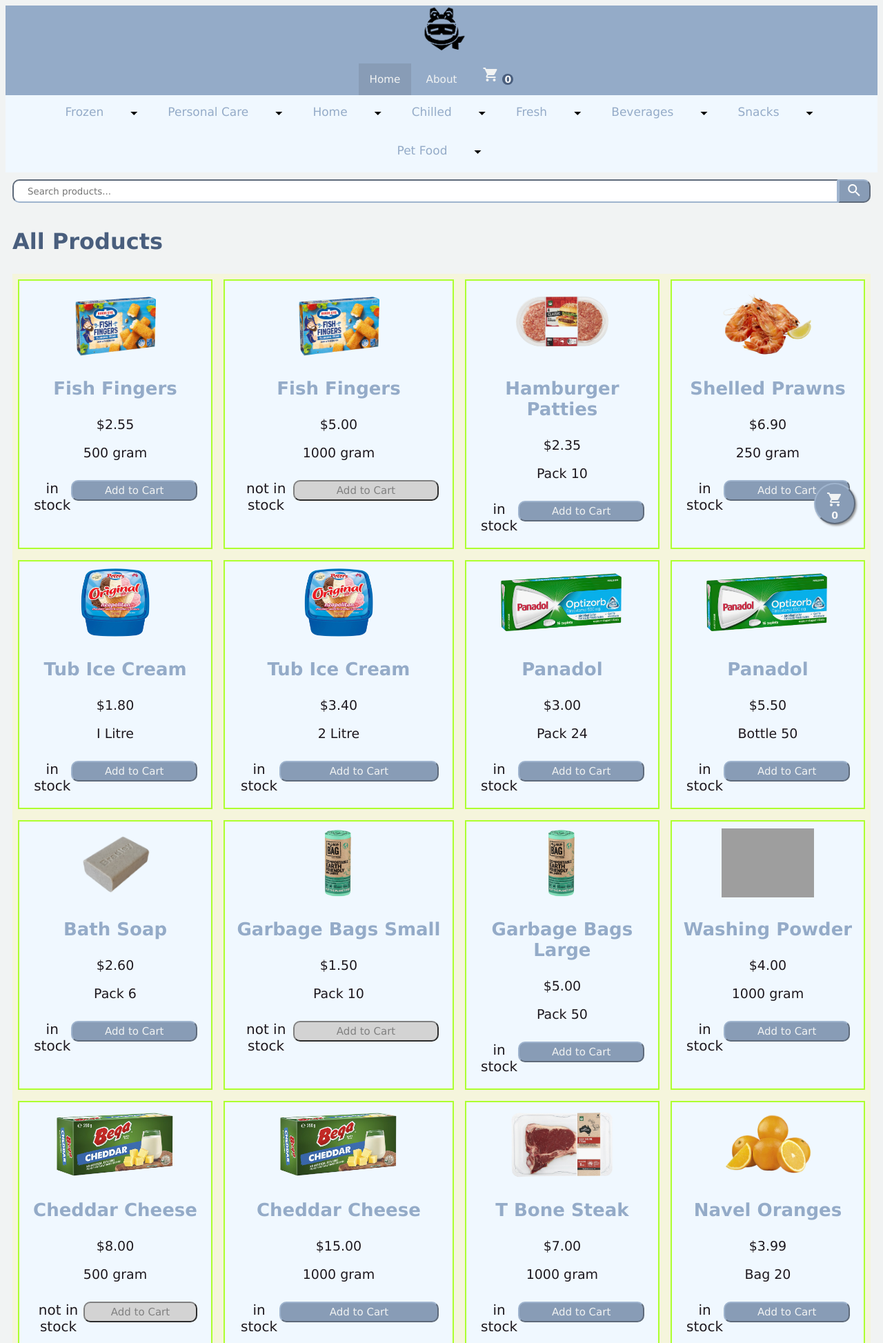
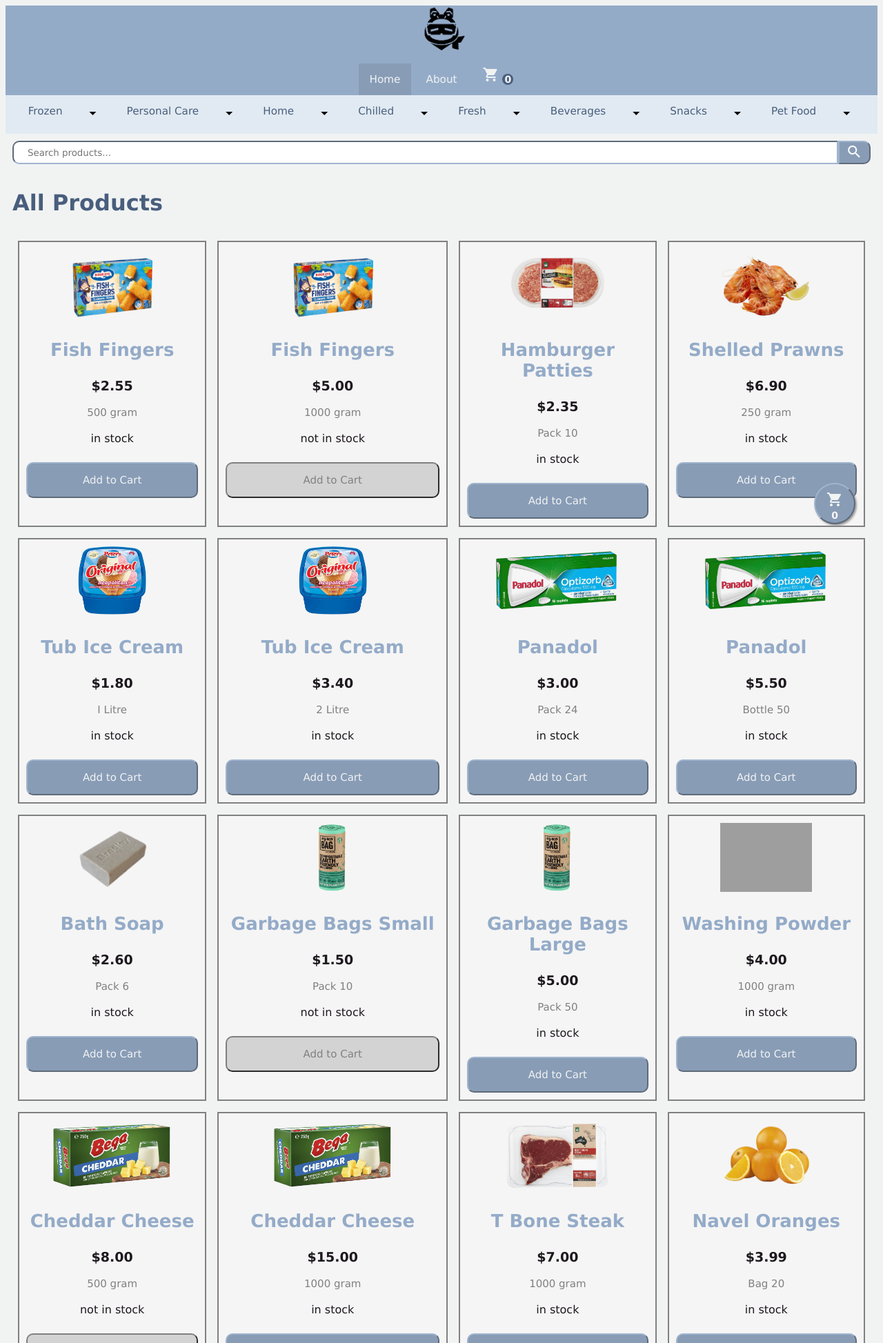
Before and after one commit to Dr0wsyNess/31748_ASTK1, a PHP site: page / in a window 1280 px wide. Shown: the top 1947 px of the page at 69% size. Run offline with PHP 8.4, Linux system fonts and the light colour scheme; data comes from the database, SQL or seed files in the repository; grey boxes are pictures that could not be loaded.

Commit message:
update product display and cart display
change the green borders and beige grid background to colour palette.

change the table so that some elements are centred, subtotal is now placed to the left. The clear all and place a order button is align next to each other and place to the left

```diff
--- a/index.php
+++ b/index.php
@@ -46,7 +46,7 @@
 
     <!-- search bar -->
     <div>
-        <form action="index.php" method="get">
+        <form action="index.php" method="get" class="searchbar">
             <input type="text" placeholder="Search products..." name="searchedProduct">
             <button type="submit" value="Retrieve Data"><i class="material-icons">search</i></button>
         </form>
--- a/products.php
+++ b/products.php
@@ -71,27 +71,28 @@
             <div class="item">
                 <img src="./images/<?= $product['image'] ?>" height="100px">
                 <h3><?= $product['product_name'] ?></h3>
-                <p>$<?= $product['unit_price'] ?></p>
-                <p><?= $product['unit_quantity'] ?></p>
-
-                <form method="post" action="index.php">
-                    <input type="hidden" name="product_id" value="<?= $product['product_id'] ?>">
+                <p style="font-weight: bold">$<?= $product['unit_price'] ?></p>
+                <p style="font-size: 75%; color: grey"><?= $product['unit_quantity'] ?></p>
                 <?php
                 //toggle addCart button which is dependent on the stock quantity
                 if ($product['in_stock'] != 0) {
                 ?>
-
-                        <label>in stock</label><br>
-                        <input type="submit" name ="addToCart" class="addCart-btn" value="Add to Cart">
+                    <label style="font-size: 80%">in stock</label><br><br>
+                    <form method="post" action="index.php">
+                        <input type="hidden" name="product_id" value="<?= $product['product_id'] ?>">
+                        <input type="submit" name="addToCart" class="addCart-btn" value="Add to Cart">
+                    </form>
                 <?php
                 } else {
                 ?>
-                        <label>not in stock</label><br>
+                    <label style="font-size: 80%">not in stock</label><br><br>
+                    <form>
                         <input type="submit" class="addCart-btn" value="Add to Cart" disabled>
+                    </form>
                 <?php
                 }
                 ?>
-                </form>
+                <!-- </form> -->
             </div>
     <?php
         }
--- a/style.css
+++ b/style.css
@@ -82,18 +86,19 @@
   width: 16px;
   height: 16px;
   font-weight: bold;
-  right:0px;
+  right: 0px;
 
 }
 
-.catNav{
+.catNav {
   overflow: hidden;
-  background-color: aliceblue;
+  background-color: #e1eaf2;
   text-align: center;
 }
 
-.catNav a{
-  font-size: 17px;
+.catNav a {
+  color: #495e7d;
+  font-size: 95%;
   padding: 14px 16px;
   float: left;
   display: block;
@@ -159,33 +166,40 @@
   } */
 /* Main content */
 
-.categories-header{
+.categories-header {
   color: #495e7d;
   font-size: 160%;
 }
 
 .main {
-    font-size: 20px; /* Increased text to enable scrolling */
+  font-size: 20px;
+  /* Increased text to enable scrolling */
   padding: 0px 10px;
 }
 
 /*Product Category*/
 .product-categories {
-    /* justify-content: center; */
-    display:grid;
-    background-color: beige;
-
+  display: grid;
   grid-template-columns: auto auto auto auto;
 }
+
 .item {
+  display: block;
   text-align: center;
-  border: 2px solid greenyellow;
+  border: 2px solid grey;
   margin: 8px;
   padding: 10px;
-  background-color: aliceblue;
+  background-color: whitesmoke ;
 }
 
-.addCart-btn{
+.item:hover {
+  text-align: center;
+  margin: 8px;
+  padding: 10px;
+  background-color: #e1eaf2;
+}
+
+.addCart-btn {
   display: flex;
   justify-content: center;
   width: 100%;
@@ -194,20 +208,21 @@
   background-color: #889CB6;
   border-radius: 10px;
   border-color: #9fb4ce;
+  padding: 15px;
 }
 
-.addCart-btn:hover{
+.addCart-btn:hover {
   display: flex;
   justify-content: center;
   width: 100%;
   font-size: 15px;
-  background-color:#495e7d;
+  background-color: #495e7d;
   color: white;
   border-radius: 10px;
   border-color: #495e7d;
 }
 
-.addCart-btn:disabled{
+.addCart-btn:disabled {
   display: flex;
   justify-content: center;
   width: 100%;
@@ -218,13 +233,13 @@
   border-color: grey;
 }
 
-form{
+.searchbar {
   display: flex;
   justify-content: center;
   padding: 10px;
 }
 
-form input {
+.searchbar input {
   height: 30px;
   width: 100%;
   border-radius: 25px;
@@ -233,7 +248,7 @@
   border-radius: 10px 0px 0px 10px;
 }
 
-form button {
+.searchbar button {
   width: 50px;
   color: white;
   background-color: #889CB6;
```
Also changed, not shown: other parts of style.css (+63 -43 lines), cart.php (+11 -15 lines). Lines whose indentation alone changed are shown as unchanged.
